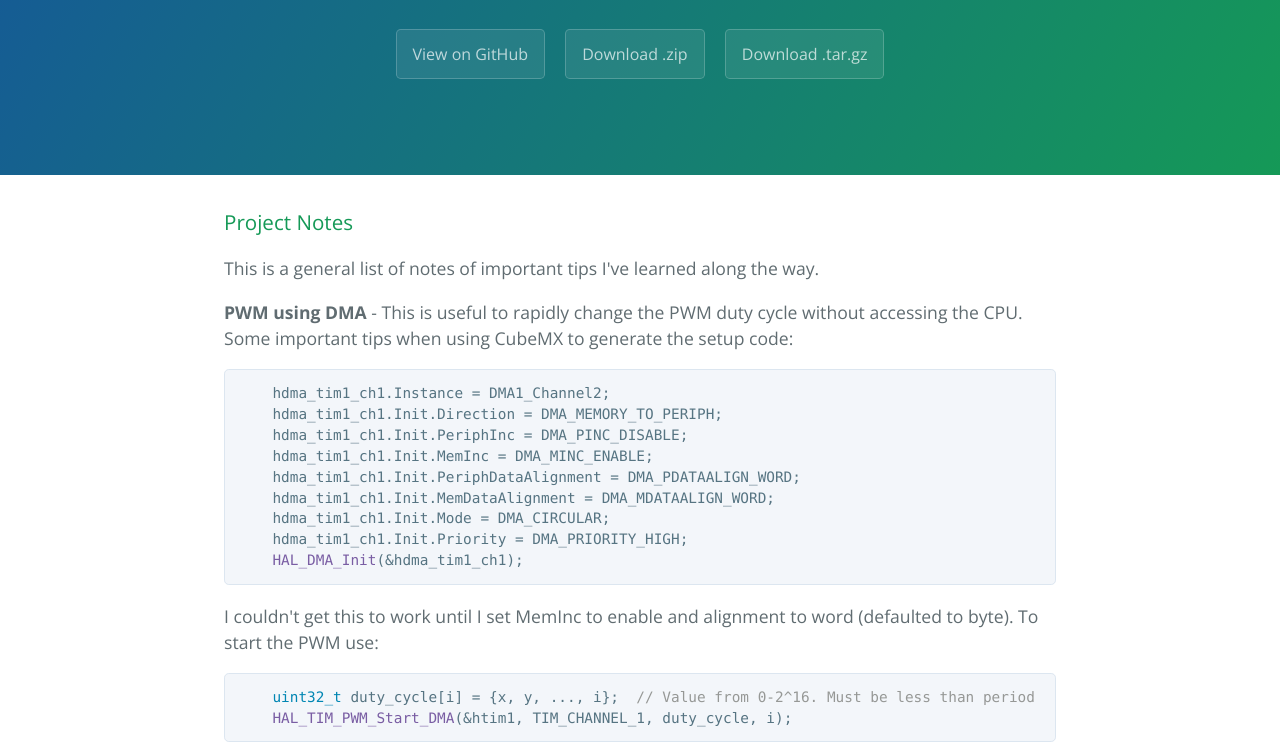
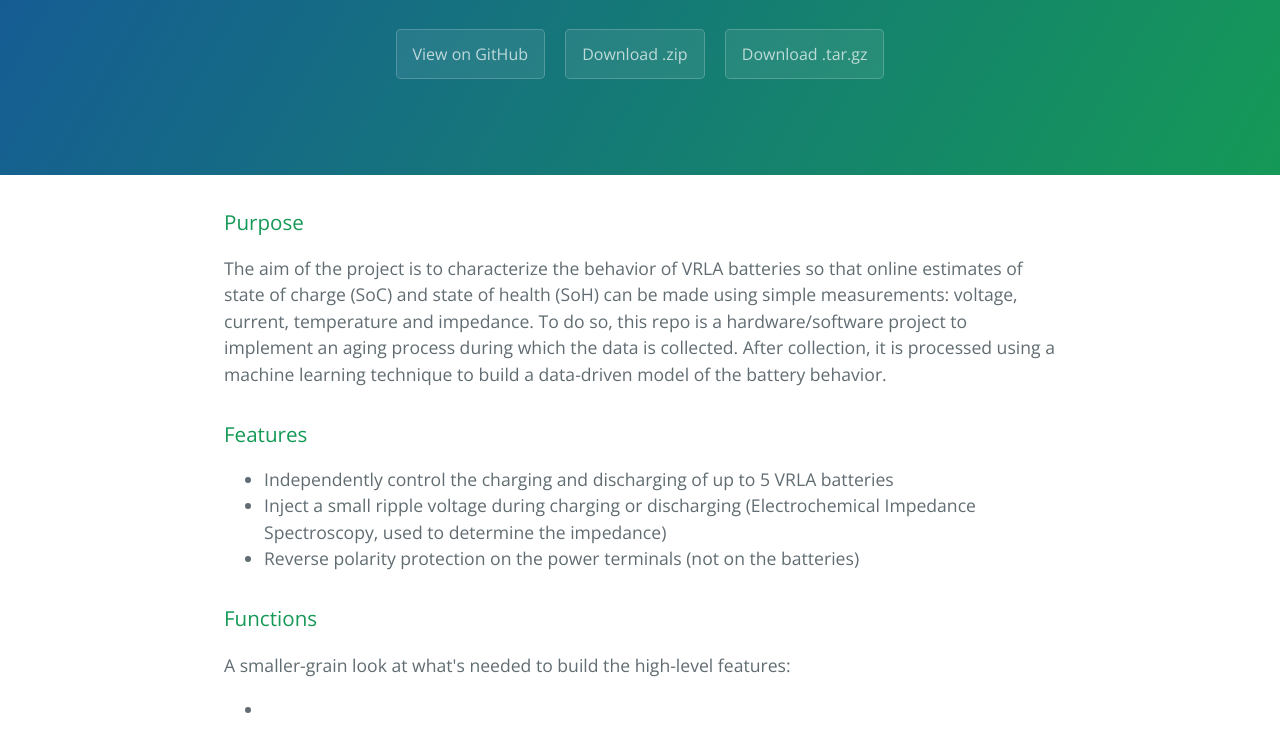
Before and after one commit to awdensmore/dc-conv-ctrl, a plain HTML site: page index.html in a window 1280 px wide. Shown: the part 208-952 px from the top of the page. Drawn offline with nearby package versions, Linux system fonts and the light colour scheme.

```diff
--- a/index.html
+++ b/index.html
@@ -20,6 +20,29 @@
 
     <section class="main-content">
       <h3>
+<a id="purpose" class="anchor" href="#purpose" aria-hidden="true"><span class="octicon octicon-link"></span></a>Purpose</h3>
+
+<p>The aim of the project is to characterize the behavior of VRLA batteries so that online estimates of state of charge (SoC) and state of health (SoH) can be made using simple measurements: voltage, current, temperature and impedance. To do so, this repo is a hardware/software project to implement an aging process during which the data is collected. After collection, it is processed using a machine learning technique to build a data-driven model of the battery behavior.</p>
+
+<h3>
+<a id="features" class="anchor" href="#features" aria-hidden="true"><span class="octicon octicon-link"></span></a>Features</h3>
+
+<ul>
+<li>Independently control the charging and discharging of up to 5 VRLA batteries</li>
+<li>Inject a small ripple voltage during charging or discharging (Electrochemical Impedance Spectroscopy, used to determine the impedance)</li>
+<li>Reverse polarity protection on the power terminals (not on the batteries)</li>
+</ul>
+
+<h3>
+<a id="functions" class="anchor" href="#functions" aria-hidden="true"><span class="octicon octicon-link"></span></a>Functions</h3>
+
+<p>A smaller-grain look at what's needed to build the high-level features:</p>
+
+<ul>
+<li>
+</ul>
+
+<h3>
 <a id="project-notes" class="anchor" href="#project-notes" aria-hidden="true"><span class="octicon octicon-link"></span></a>Project Notes</h3>
 
 <p>This is a general list of notes of important tips I've learned along the way.</p>
```
Also changed, not shown: params.json (+1 -1 lines).
